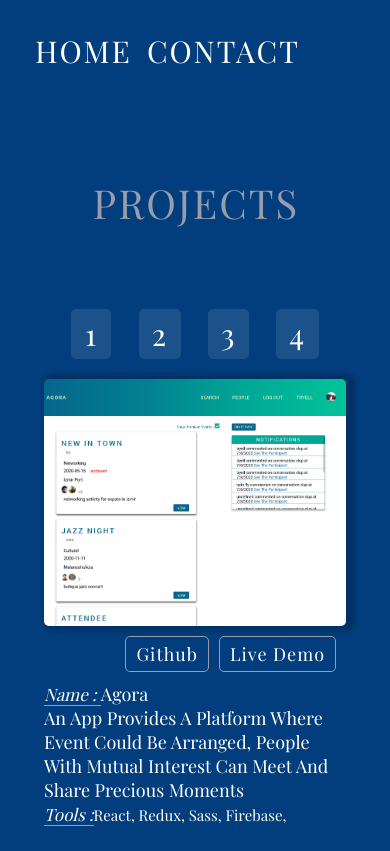
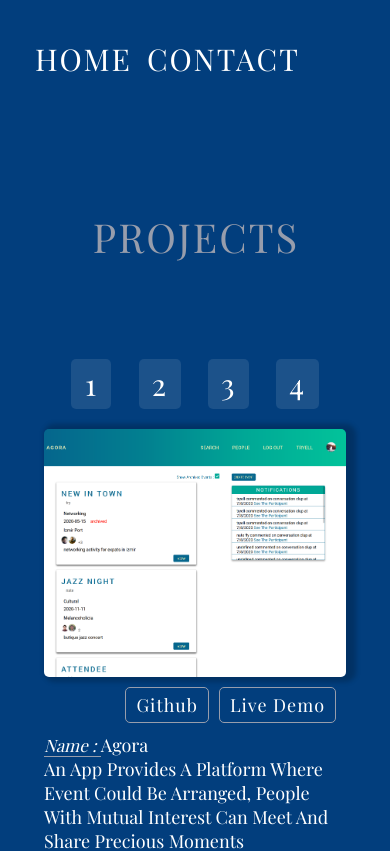
Before and after one commit to noiqum/portfoli_v2, a Next.js app: page /portfolio in a window 390 px wide. Shown: the top 851 px of the page. Built offline with nearby package versions, Linux system fonts and the light colour scheme.

Commit message:
portfolio page responsive height problem fixed

```diff
--- a/css/portfolio.module.scss
+++ b/css/portfolio.module.scss
@@ -3,7 +3,7 @@
 .portfolio {
   background-color: #023e7d;
   width: 100vw;
-  height: 120vh;
+  height: 140vh;
   display: grid;
   grid-template-columns: 1fr 8fr 1fr;
   grid-template-rows: 1fr 2fr 7fr;
```
